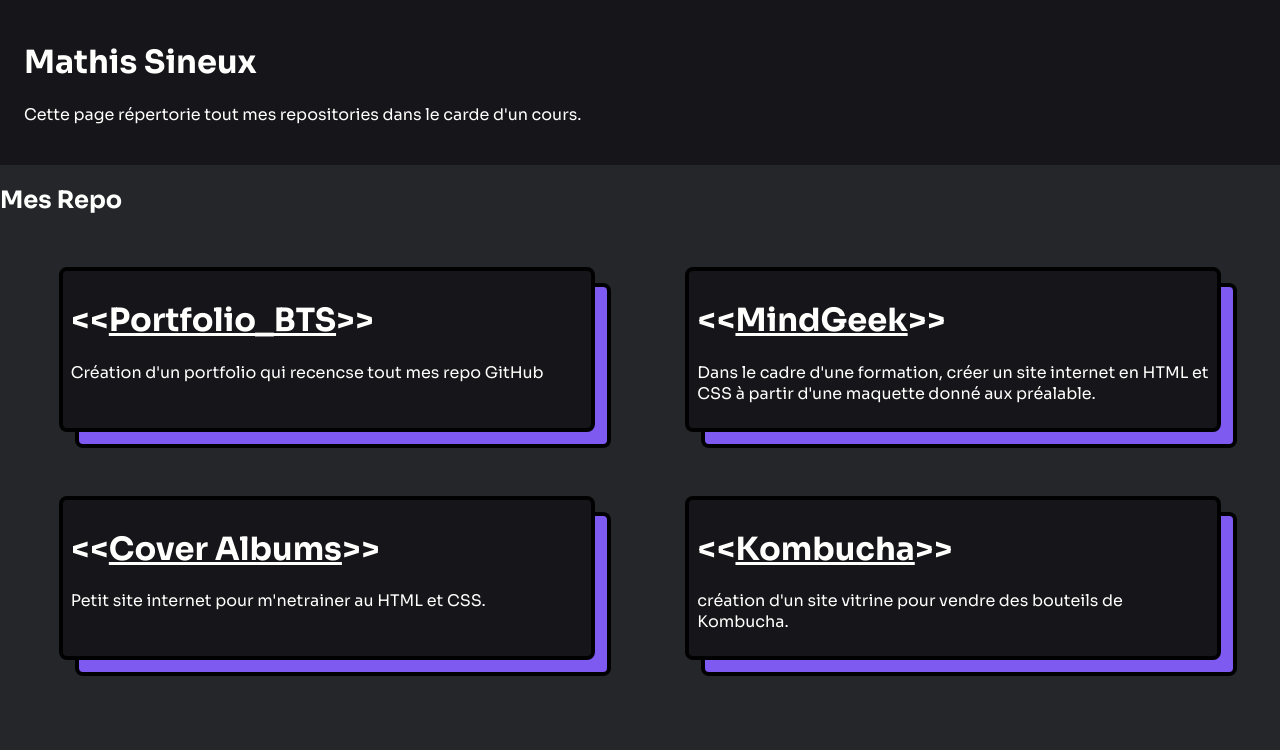
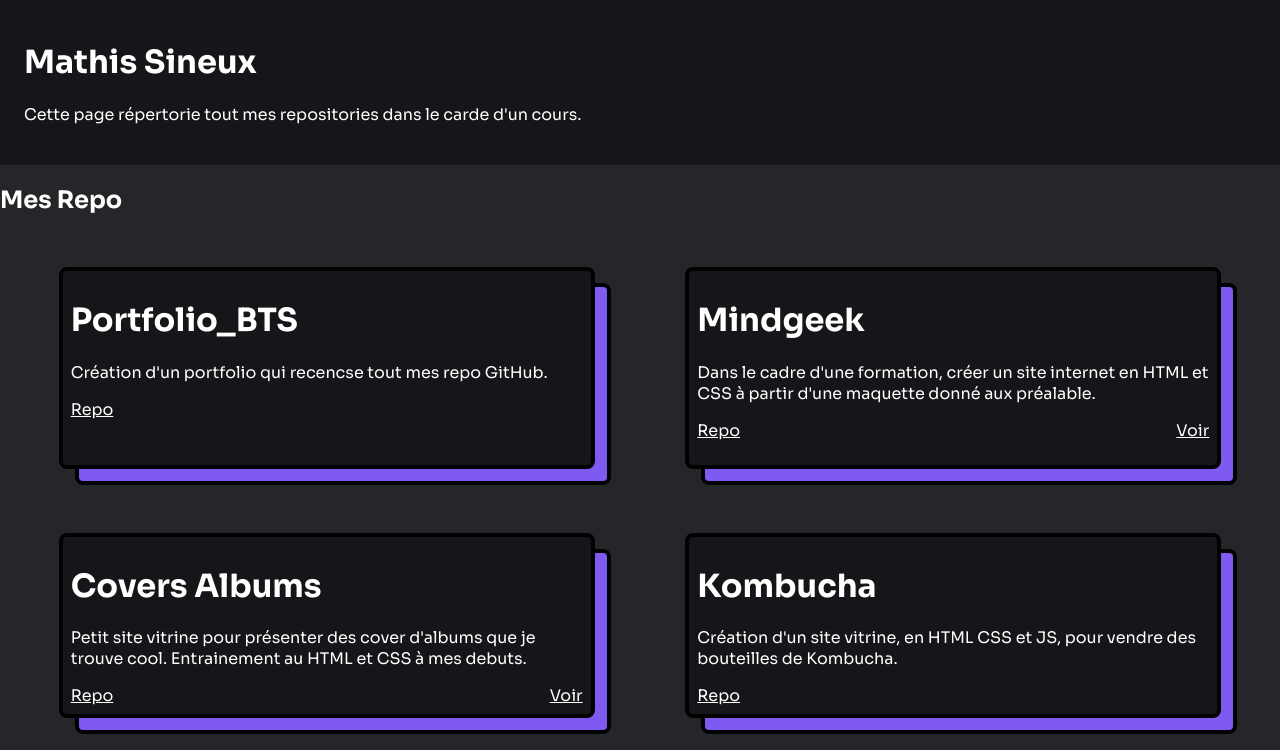
Before and after one commit to MathissGit/Portfolio_BTS, a plain HTML site: page index.html in a window 1280 px wide. Shown: the part 387-1137 px from the top of the page. Before the commit the page ends 1079 px from the top, so only its background shows below. Drawn offline with Linux system fonts and the light colour scheme.

Commit message:
derniere modif

```diff
--- a/index.html
+++ b/index.html
@@ -26,21 +26,36 @@
         </div>
         <div class="projets">
             <div class="card">
-                <h1><<<a href="https://github.com/MathissGit/Portfolio_BTS">Portfolio_BTS</a>>></h1>
-                <p>Création d'un portfolio qui recencse tout mes repo GitHub</p>
-                <p><a href=""></a></p>
+                <h1>Portfolio_BTS</h1>
+                <p>Création d'un portfolio qui recencse tout mes repo GitHub.</p>
+                <div class="lien">
+                    <a href="https://github.com/MathissGit/Portfolio_BTS" target="_blank" >Repo</a>
+                </div>
             </div>
             <div class="card">
-                <h1><<<a href="https://github.com/MathissGit/Mindgeek">MindGeek</a>>></h1>
+                <h1>Mindgeek</h1>
                 <p>Dans le cadre d'une formation, créer un site internet en HTML et CSS à partir d'une maquette donné aux préalable.</p>
+                <div class="lien">
+                    <a href="https://github.com/MathissGit/Mindgeek" target="_blank" >Repo</a>
+                    <a href="https://mathissgit.github.io/Mindgeek/" target="_blank" >Voir</a>
+                </div>
+                <p></p>
+                <p></p>
             </div>
             <div class="card">
-                <h1><<<a href="https://github.com/MathissGit/TestSiteMusique">Cover Albums</a>>></h1>
-                <p>Petit site internet pour m'netrainer au HTML et CSS.</p>
+                <h1>Covers Albums</h1>
+                <p>Petit site vitrine pour présenter des cover d'albums que je trouve cool. Entrainement au HTML et CSS à mes debuts. </p>
+                <div class="lien">
+                    <a href="https://github.com/MathissGit/TestSiteMusique" target="_blank" >Repo</a>
+                    <a href="https://mathissgit.github.io/TestSiteMusique/" target="_blank" >Voir</a>
+                </div>
             </div>
             <div class="card">
-                <h1><<<a href="https://github.com/MathissGit/projet_final">Kombucha</a>>></h1>
-                <p>création d'un site vitrine pour vendre des bouteils de Kombucha.</p>
+                <h1>Kombucha</h1>
+                <p>Création d'un site vitrine, en HTML CSS et JS, pour vendre des bouteilles de Kombucha.</p>
+                <div class="lien">
+                    <a href="https://github.com/MathissGit/projet_final" >Repo</a>
+                </div>
             </div>
         </div>
 
--- a/style.css
+++ b/style.css
@@ -65,6 +65,13 @@ body {
     transition: box-shadow;
     background-color: #16161a;
 }
+
+.lien {
+    display: flex;
+    justify-content: space-between;
+}
+
+
 /*
 .card:hover {
     box-shadow:
```
